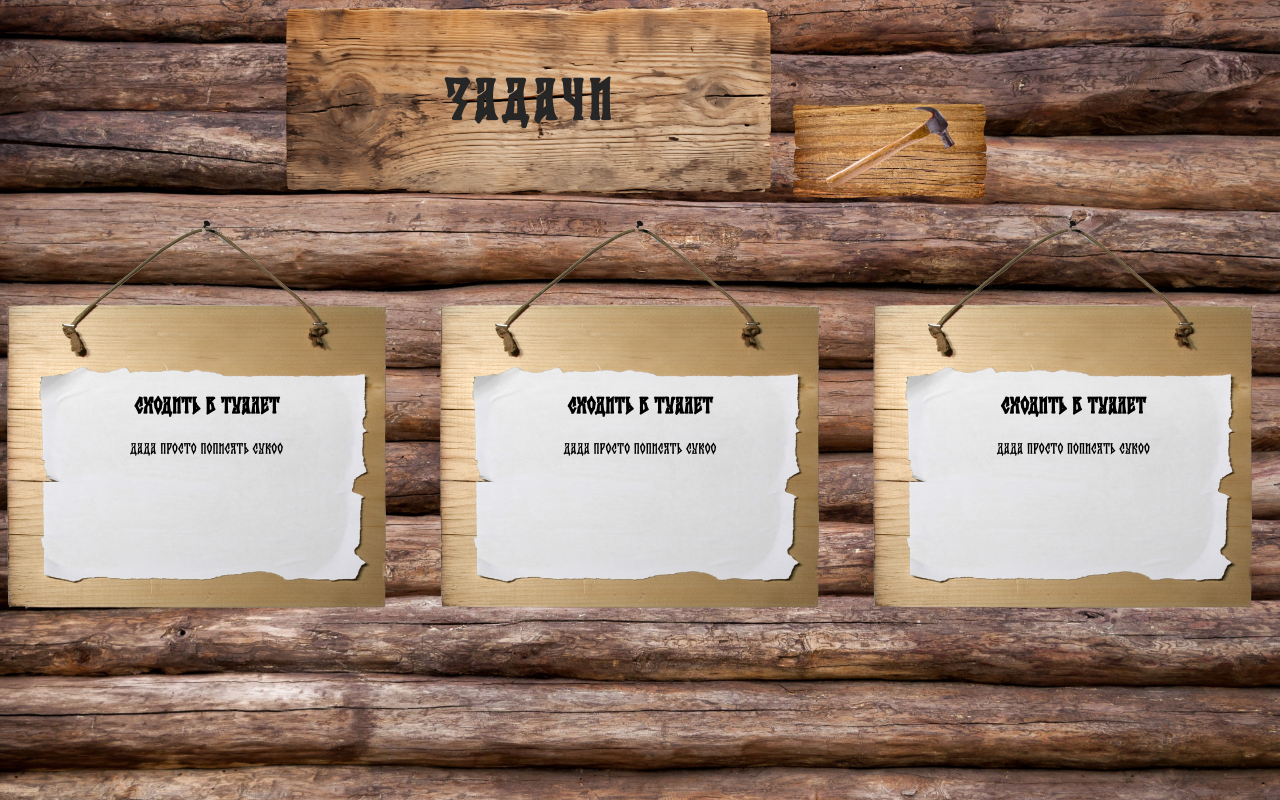
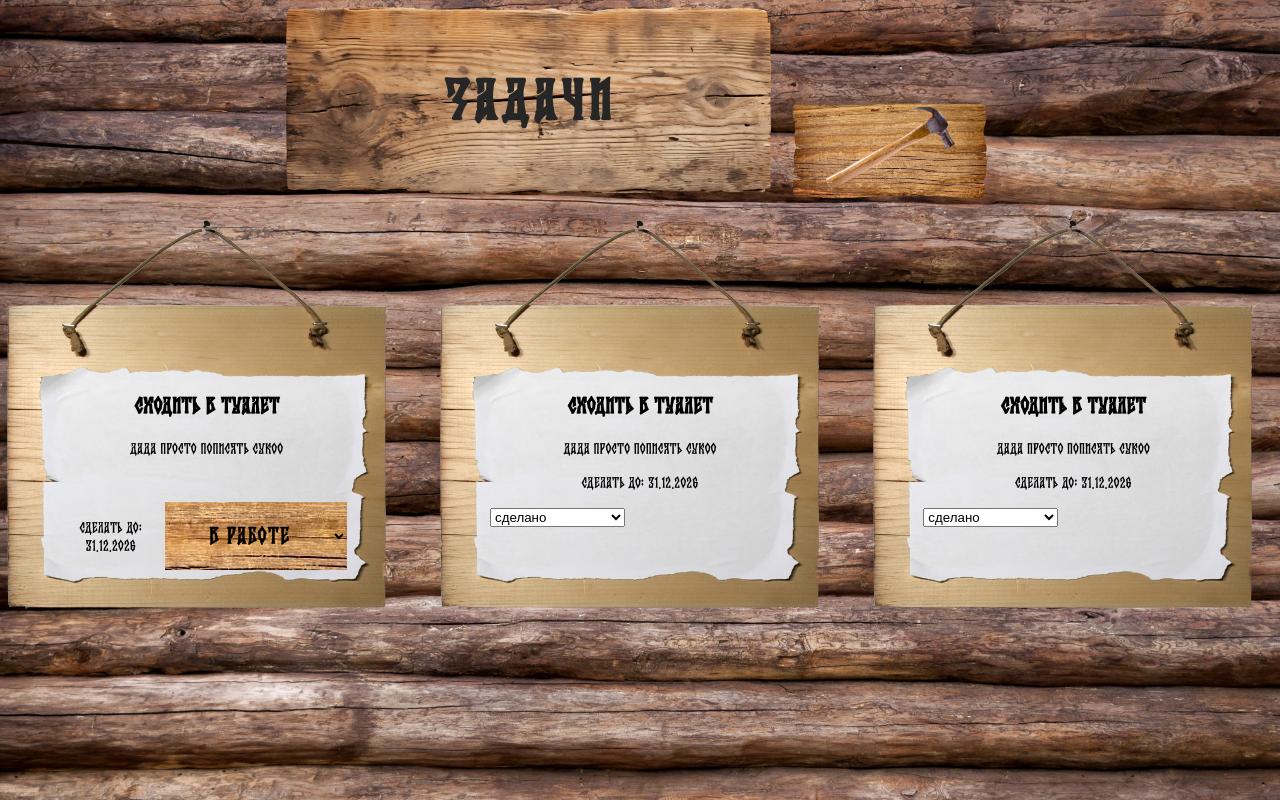
Before and after one commit to hohotvoron/village_board, a Laravel app: page / in a window 1280 px wide. Run offline with Laravel 10, Linux system fonts and the light colour scheme.

Commit message:
ничего не сделал толком ебень

```diff
--- a/resources/views/main.blade.php
+++ b/resources/views/main.blade.php
@@ -12,14 +12,23 @@
         font-style: normal;
     }
     * {
-     	cursor: url('/images/handapet tonikyan.cur') 4 1, pointer;
+     	cursor: url('/images/d.cur') 0 0, auto;
 
+    }
+    button,
+    a,
+    select,
+    option,
+    input,
+    textarea {
+        cursor: url('/images/p.cur') 0 0, pointer;
     }
     body{
 
         margin: 0;
         padding: 0;
         font-family: 'izbushka';
+
     }
     .main{
         margin: 0;
@@ -85,6 +94,39 @@
                 p{
                     text-align: center;
                 }
+                .info{
+                    margin-top: 45px;
+                    display: flex;
+                    justify-content: space-between;
+                    select{
+                        margin-right: 10px;
+                        font-family: 'izbushka';
+                        -webkit-text-stroke: 0.5px #000;
+                        font-size: 25px;
+                        letter-spacing: 1px;
+                        text-align: center;
+                        border: none;
+                        background-image: url('/images/button-fone.png');
+                        background-position: center;
+                        background-repeat: no-repeat;
+                        option{
+                            border-top: 1px black solid;
+                            background-image: url('/images/button-fone.png');
+                            background: none;
+                            background-position: center;
+                            background-repeat: no-repeat;
+                        }
+                    }
+                    .b{
+                        color: green;
+                    }
+                    .c{
+                        color: blue;
+                    }
+                    .d{
+                        color: red;
+                    }
+                }
             }
         }
     }
@@ -123,8 +165,8 @@
                 height: 80px;
             }
             button{
-                display: block
-                align-self: flex-end;
+                justify-self: center;
+                display: block;
                 width: min(100px, 90%);
                 height: 50px;
                 border: none;
@@ -176,14 +218,35 @@
         <div class="zadacha">
             <h2>сходить в туалет</h2>
             <p>дада просто пописять сукоо</p>
+            <div class="info">
+                <p>сделать до: <span>31.12.2026</span></p>
+                <select name="status" id="select_status">
+                    <option value="active" class="c">в работе</option>
+                    <option value="done" class="b">сделано</option>
+                    <option value="lose" class="d">продолбали сроки</option>t
+                </select>
+            </div>
         </div>
         <div class="zadacha">
             <h2>сходить в туалет</h2>
             <p>дада просто пописять сукоо</p>
+            <p>сделать до: <span>31.12.2026</span></p>
+            <select name="status" id="">
+                <option value="done">сделано</option>
+                <option value="active">в работе</option>
+                <option value="lose">продолбали сроки</option>t
+            </select>
         </div>
         <div class="zadacha">
             <h2>сходить в туалет</h2>
             <p>дада просто пописять сукоо</p>
+            <p>сделать до: <span>31.12.2026</span></p>
+            <select name="status" id="">
+
+                <option value="done">сделано</option>
+
+                <option value="lose">продолбали сроки</option>t
+            </select>
         </div>
     </div>
   </div>
@@ -197,5 +260,14 @@
         document.getElementById('new_z').style = "display:none;";
         document.getElementById('krest').style = "display:none;";
     });
+    document.getElementById('select_status').addEventListener('change', function(){
+        if(document.getElementById('select_status').value=="active"){
+            document.getElementById('select_status').className = "c";
+        }else if(document.getElementById('select_status').value=="done"){
+            document.getElementById('select_status').className = "b";
+        }else{
+            document.getElementById('select_status').className = "d";
+        }
+    });
 </script>
 </html>
```
Also changed, not shown: 5 other files.
